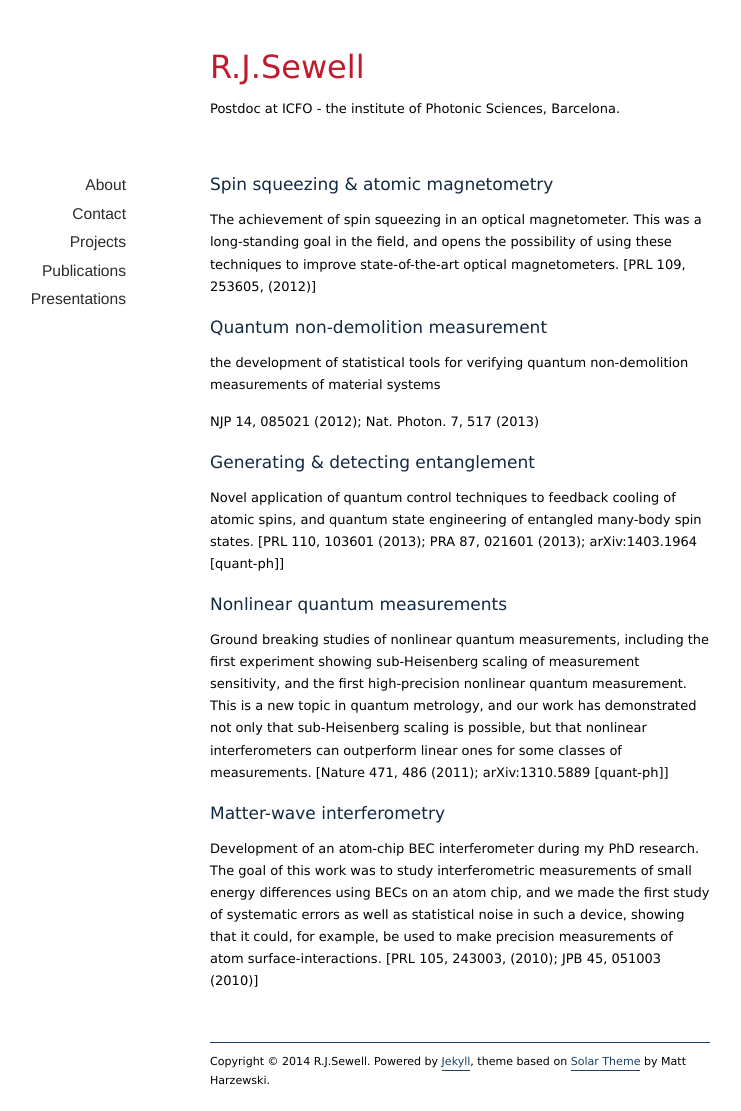
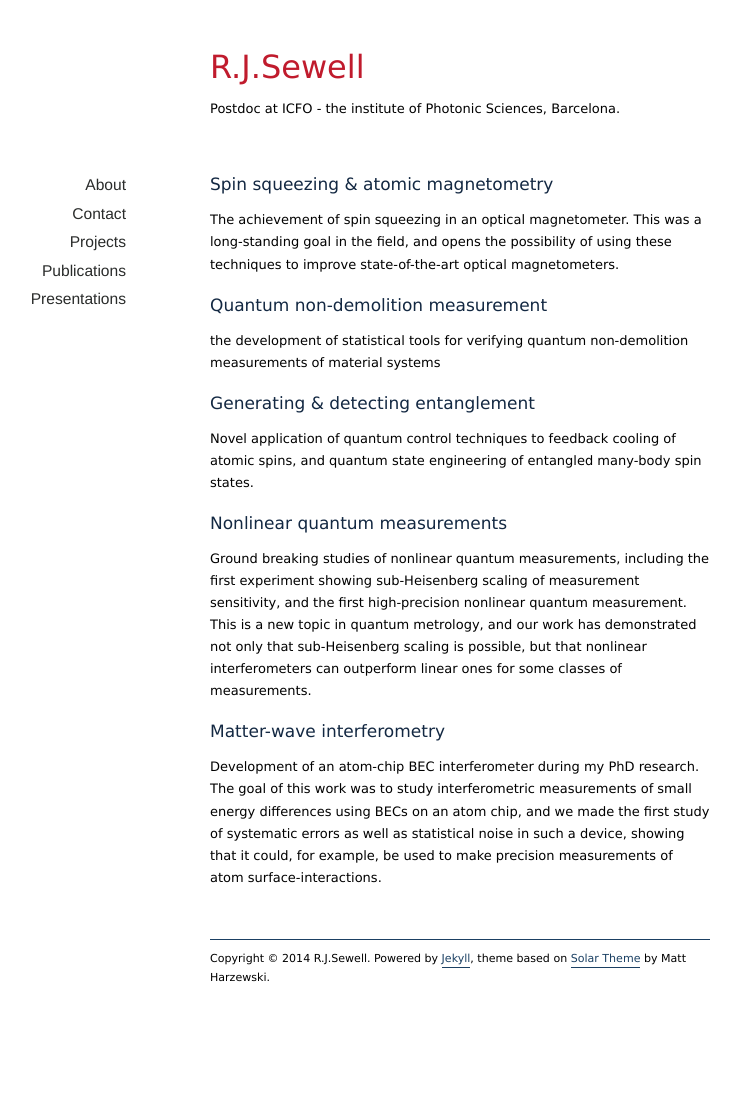
Before and after one commit to rjsewell/rjsewell.github.io, a Jekyll site: the page built from _pages/projects.md, in a window 1280 px wide. Shown: the whole page, without its empty margins (180-921 px from the left). Built offline with Jekyll 4.4.1, drawn with Linux system fonts in a browser that asks for light colours; nearby versions of some CDN libraries; after the commit the page ends 1007 px from its top, so only the background shows below that.

```diff
--- a/_pages/projects.md
+++ b/_pages/projects.md
@@ -6,22 +6,20 @@ title:     Projects
 
 #Spin squeezing & atomic magnetometry
 
-The achievement of spin squeezing in an optical magnetometer. This was a long-standing goal in the field, and opens the possibility of using these techniques to improve state-of-the-art optical magnetometers. [PRL 109, 253605, (2012)]
+The achievement of spin squeezing in an optical magnetometer. This was a long-standing goal in the field, and opens the possibility of using these techniques to improve state-of-the-art optical magnetometers.
 
 #Quantum non-demolition measurement
 
 the development of statistical tools for verifying quantum non-demolition measurements of material systems
 
-NJP 14, 085021 (2012); Nat. Photon. 7, 517 (2013)
-
 #Generating & detecting entanglement
 
-Novel application of quantum control techniques to feedback cooling of atomic spins, and quantum state engineering of entangled many-body spin states. [PRL 110, 103601 (2013); PRA 87, 021601 (2013); arXiv:1403.1964 [quant-ph]]
+Novel application of quantum control techniques to feedback cooling of atomic spins, and quantum state engineering of entangled many-body spin states.
 
 #Nonlinear quantum measurements
 
-Ground breaking studies of nonlinear quantum measurements, including the first experiment showing sub-Heisenberg scaling of measurement sensitivity, and the first high-precision nonlinear quantum measurement. This is a new topic in quantum metrology, and our work has demonstrated not only that sub-Heisenberg scaling is possible, but that nonlinear interferometers can outperform linear ones for some classes of measurements. [Nature 471, 486 (2011); arXiv:1310.5889 [quant-ph]]
+Ground breaking studies of nonlinear quantum measurements, including the first experiment showing sub-Heisenberg scaling of measurement sensitivity, and the first high-precision nonlinear quantum measurement. This is a new topic in quantum metrology, and our work has demonstrated not only that sub-Heisenberg scaling is possible, but that nonlinear interferometers can outperform linear ones for some classes of measurements.
 
 #Matter-wave interferometry
 
-Development of an atom-chip BEC interferometer during my PhD research. The goal of this work was to study interferometric measurements of small energy differences using BECs on an atom chip, and we made the first study of systematic errors as well as statistical noise in such a device, showing that it could, for example, be used to make precision measurements of atom surface-interactions. [PRL 105, 243003, (2010); JPB 45, 051003 (2010)]
+Development of an atom-chip BEC interferometer during my PhD research. The goal of this work was to study interferometric measurements of small energy differences using BECs on an atom chip, and we made the first study of systematic errors as well as statistical noise in such a device, showing that it could, for example, be used to make precision measurements of atom surface-interactions.
```
Also changed, not shown: _pages/publications.md (+2 -2 lines), 11 other files.
